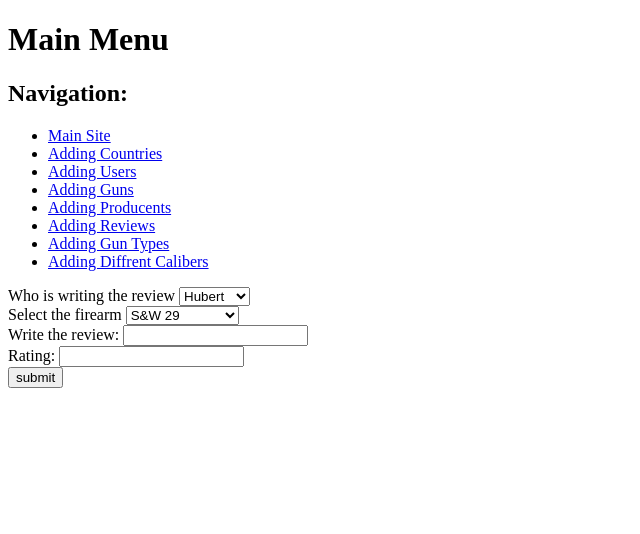
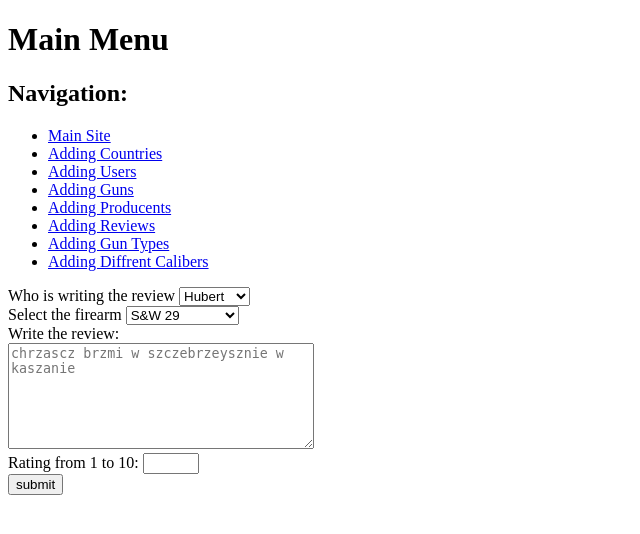
Before and after one commit to FatSassin/TestSite, a PHP site: page /index.php?review in a window 1280 px wide. Shown: the top 534 px of the page, without its empty margins (0-640 px from the left). Run offline with PHP 8.4, Linux system fonts and the light colour scheme; data comes from the database, SQL or seed files in the repository.

Commit message:
text area jest ocol

```diff
--- /dev/null
+++ b/subsites/gunsite.css
@@ -0,0 +1,5 @@
+.mytext {
+    width: 300px;
+    height: 100px;
+    flex-wrap: wrap;
+}
--- a/subsites/index.php
+++ b/subsites/index.php
@@ -3,6 +3,7 @@
         <head>
             <title>menu</title>
             <meta charset="utf-8">
+            <link rel="stylesheet" href="gunsite.css">
         </head>
         <body>
             <h1>Main Menu</h1>
--- a/subsites/review.php
+++ b/subsites/review.php
@@ -101,10 +101,12 @@
             </select>
             <br>
             <label>Write the review:</label>
-            <input type="text" name="text" required><br>
+            <br>
+            <textarea placeholder="chrzascz brzmi w szczebrzeysznie w kaszanie" type="text" name="text" class="mytext" required></textarea>
+            <br>
 
-            <label>Rating:</label>
-            <input type="number" name="ocena" maxlength="1" required><br>
+            <label>Rating from 1 to 10:</label>
+            <input type="number" name="ocena" min="1" max="10" required><br>
 
             <input type="submit" value="submit" name="submit">
         </form>
```
